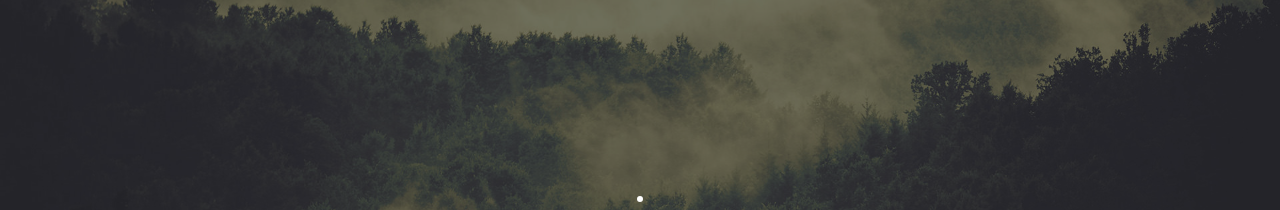
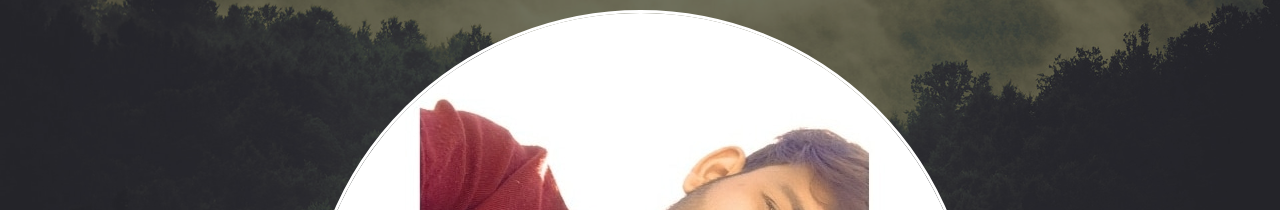
Before and after one commit to bhavinvagha98/bhavinvagha98.github.io, a plain HTML site: page index.html in a window 1280 px wide. Shown: the part 150-360 px from the top of the page. Drawn offline with nearby package versions, Linux system fonts and the light colour scheme.

Commit message:
Update index.html

```diff
--- a/index.html
+++ b/index.html
@@ -85,7 +85,7 @@
                             <div class="row">
                                 <div class="col-md-8 col-md-offset-2">
                                     <div class="spacer-double"></div>
-                                    <img src="images/misc/bhavin_profile_pic.jpg" class="img-profile img-circle" alt="">
+                                    <img src="images/misc/bhavin_profile_pic.jpeg" class="img-profile img-circle" alt="">
                                     <div class="spacer-double"></div>
                                     <h1 class="big">Hi, I'm Bhavin Vaghasiya</h1>
                                     <div class="h2_s1 text-white mt10">
```
